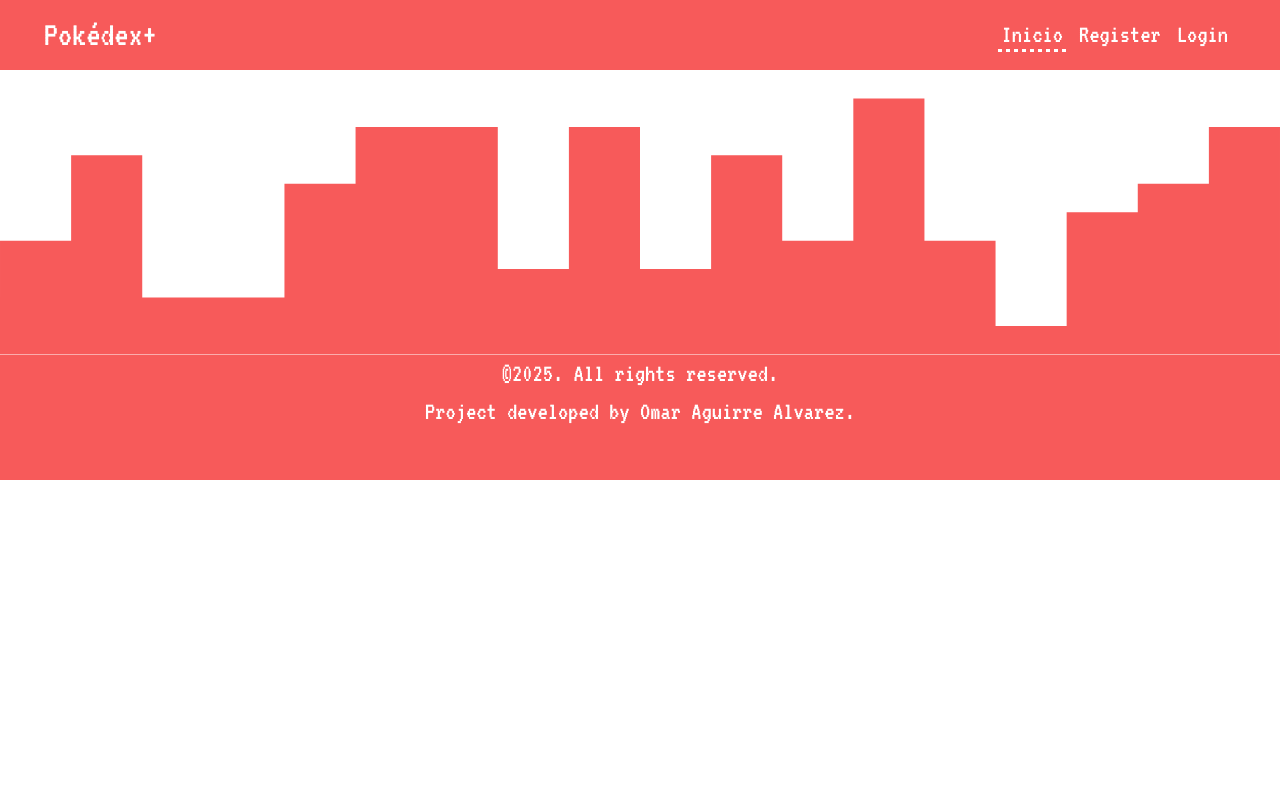
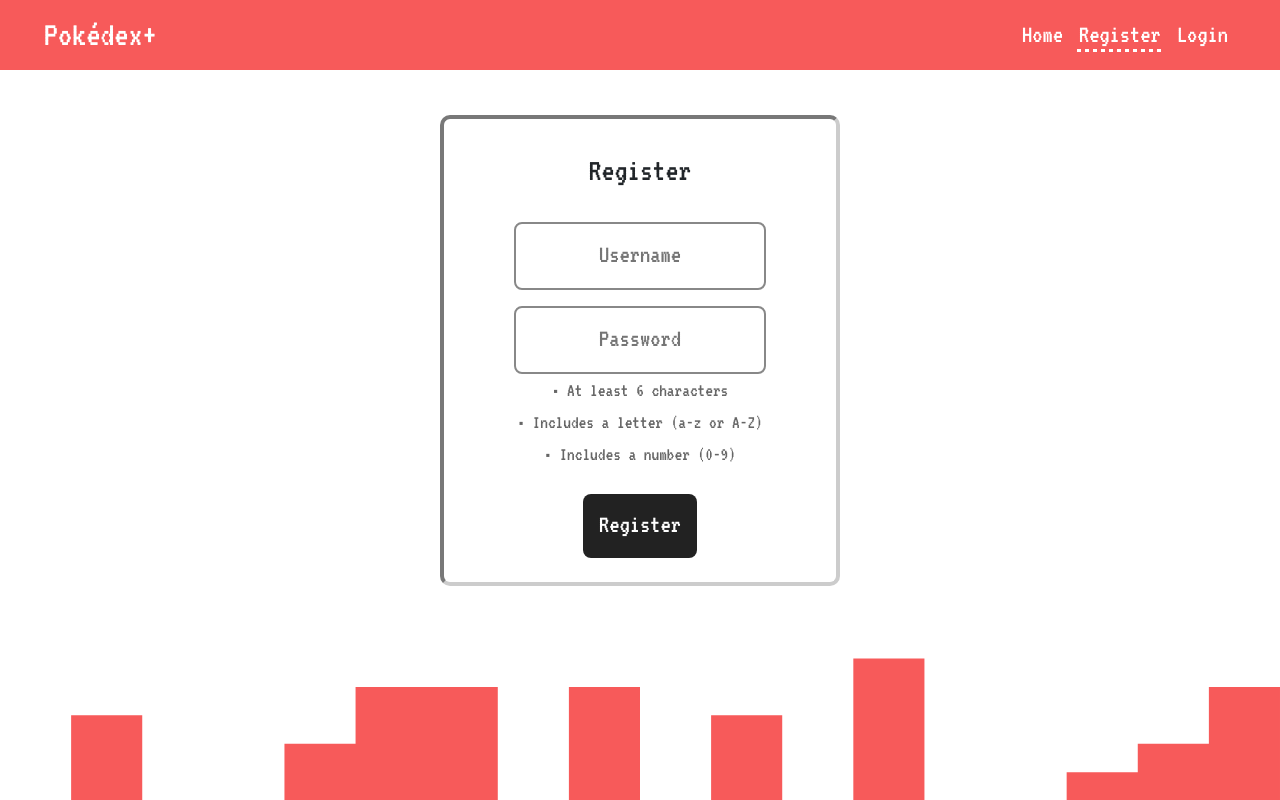
Before and after one commit to GoldenGladier/poke-dex-plus-frontend, a Vue app: page /auth/register in a window 1280 px wide. Shown: the top 800 px of the page. Built offline with nearby package versions, Linux system fonts and the light colour scheme.

Commit message:
feature - Login, register, and logout functionality was added

```diff
--- a/src/components/Header.vue
+++ b/src/components/Header.vue
@@ -20,14 +20,21 @@
       <div class="collapse navbar-collapse" id="navbarNav">
         <ul class="navbar-nav ms-auto">
           <li class="nav-item">
-            <a class="nav-link active" aria-current="page" href="#">Inicio</a>
+            <router-link class="nav-link" to="/" active-class="active">Home</router-link>
           </li>
-          <li class="nav-item">
-            <a class="nav-link" href="#">Register</a>
-          </li>
-          <li class="nav-item">
-            <a class="nav-link" href="#">Login</a>
-          </li>
+          <template v-if="!isAuthenticated">
+            <li class="nav-item">
+              <router-link class="nav-link" to="/auth/register" active-class="active">Register</router-link>
+            </li>
+            <li class="nav-item">
+              <router-link class="nav-link" to="/auth/login" active-class="active">Login</router-link>
+            </li>
+          </template>
+          <template v-else>
+            <li class="nav-item">
+              <a class="nav-link" href="#" @click.prevent="logout">Log out</a>
+            </li>
+          </template>
         </ul>
       </div>
     </div>
@@ -35,7 +42,12 @@
 </template>
 
 <script setup>
+import { useStore } from 'vuex';
+import { computed } from 'vue';
 import { ref, onMounted, onBeforeUnmount } from "vue";
+
+const store = useStore();
+const isAuthenticated = computed(() => store.getters['auth/isAuthenticated']);
 
 const isScrolled = ref(false);
 const handleScroll = () => {
@@ -49,6 +61,11 @@ onMounted(() => {
 onBeforeUnmount(() => {
   window.removeEventListener("scroll", handleScroll);
 });
+
+const logout = () => {
+  store.dispatch('auth/logout');
+  router.push('/');
+};
 </script>
 
 <style scoped>
--- a/src/components/pokedex/Pokedex.vue
+++ b/src/components/pokedex/Pokedex.vue
@@ -21,12 +21,12 @@
 </style>
 
 <script setup>
-import Searcher from "./Searcher.vue";
-import PokemonBasicInfo from "./PokemonBasicInfo.vue";
+import Searcher from "@/components/Pokedex/Searcher.vue";
+import PokemonBasicInfo from "@/components/pokedex/PokemonBasicInfo.vue";
 import { ref } from "vue";
 
 const pokemonQuery = ref("");
-const selectedPokemon = ref(null);
+const selectedPokemon = ref({});
 
 const searchPokemon = (query) => {
   console.log("Searching for:", query);
--- a/src/components/pokedex/PokemonBasicInfo.vue
+++ b/src/components/pokedex/PokemonBasicInfo.vue
@@ -14,7 +14,7 @@
         />
       </div>
     </div>
-    <div class="pokemon-details" v-if="pokemon">
+    <div class="pokemon-details" v-if="pokemon && Object.keys(pokemon).length">
       <h2 class="pokemon-name">
         #{{ pokemon.id }} | {{ capitalize(pokemon.name) }}
       </h2>
--- a/src/router/index.js
+++ b/src/router/index.js
@@ -5,6 +5,16 @@ const routes = [
     path: "/",
     name: "Home",
     component: () => import("../views/Home.vue"),
+  },
+  {
+    path: "/auth/register",
+    name: "Register",
+    component: () => import("../views/Register.vue"),
+  },
+  {
+    path: "/auth/login",
+    name: "Login",
+    component: () => import("../views/Login.vue"),
   },
 ];
 
--- /dev/null
+++ b/src/services/authService.js
@@ -0,0 +1,19 @@
+import axios from "./axios";
+
+const API_URL = "/auth";
+
+export const register = async (username, password) => {
+  const response = await axios.post(`${API_URL}/register`, {
+    username,
+    password,
+  });
+  return response.data.token;
+};
+
+export const login = async (username, password) => {
+  const response = await axios.post(`${API_URL}/login`, {
+    username,
+    password,
+  });
+  return response.data.token;
+};
--- /dev/null
+++ b/src/services/axios.js
@@ -0,0 +1,16 @@
+import axios from "axios";
+
+const instance = axios.create({
+  baseURL: "http://localhost:8080",
+});
+
+// Interceptor para agregar el token
+instance.interceptors.request.use((config) => {
+  const token = localStorage.getItem("token");
+  if (token) {
+    config.headers.Authorization = `Bearer ${token}`;
+  }
+  return config;
+});
+
+export default instance;
--- a/src/store/index.js
+++ b/src/store/index.js
@@ -1,4 +1,5 @@
 import { createStore } from "vuex";
+import auth from "./modules/auth";
 
 export default createStore({
   state: {
@@ -6,5 +7,7 @@ export default createStore({
   },
   mutations: {},
   actions: {},
-  modules: {},
+  modules: {
+    auth,
+  },
 });
--- /dev/null
+++ b/src/store/modules/auth.js
@@ -0,0 +1,33 @@
+const state = {
+  token: localStorage.getItem("token") || null,
+};
+
+const mutations = {
+  SET_TOKEN(state, token) {
+    state.token = token;
+  },
+};
+
+const actions = {
+  saveToken({ commit }, token) {
+    localStorage.setItem("token", token);
+    commit("SET_TOKEN", token);
+  },
+  logout({ commit }) {
+    localStorage.removeItem("token");
+    commit("SET_TOKEN", null);
+  },
+};
+
+const getters = {
+  isAuthenticated: (state) => !!state.token,
+  getToken: (state) => state.token,
+};
+
+export default {
+  namespaced: true,
+  state,
+  mutations,
+  actions,
+  getters,
+};
--- /dev/null
+++ b/src/views/Login.vue
@@ -0,0 +1,108 @@
+<template>
+  <section class="login">
+    <div class="login-form pokedex-screen">
+      <h2>Login</h2>
+      <form @submit.prevent="login">
+        <input
+          v-model="username"
+          placeholder="Username"
+          required
+          class="pokedex-input"
+        />
+        <input
+          v-model="password"
+          type="password"
+          placeholder="Password"
+          required
+          class="pokedex-input"
+        />
+        <div class="row">
+          <div class="cols-12">
+            <button type="submit" class="pokedex-button">Login</button>
+          </div>
+        </div>
+      </form>
+      <p v-if="errorMessage" class="error">{{ errorMessage }}</p>
+    </div>
+  </section>
+</template>
+
+<script setup>
+import { ref } from "vue";
+import { useRouter } from "vue-router";
+import { useStore } from "vuex";
+import { login as loginUser } from "@/services/authService";
+
+const username = ref("");
+const password = ref("");
+const errorMessage = ref("");
+
+const router = useRouter();
+const store = useStore();
+
+const login = async () => {
+  try {
+    const token = await loginUser(username.value, password.value);
+    await store.dispatch("auth/saveToken", token);
+    router.push("/");
+  } catch (error) {
+    console.error("Login error: ", error);
+    if (error.response?.status === 401) {
+      errorMessage.value = "Invalid username or password";
+    } else {
+      errorMessage.value = "Something went wrong";
+    }
+  }
+};
+</script>
+
+<style scoped>
+.login {
+  min-height: 70vh;
+  display: flex;
+  justify-content: center;
+  align-items: center;
+}
+.login-form {
+  max-width: 400px;
+  margin: auto;
+}
+.pokedex-screen {
+  background-color: #fff;
+  padding: 1.5rem;
+  padding-top: 2rem;
+  margin: 0;
+  border: 4px inset #ccc;
+  border-radius: 10px;
+  display: flex;
+  gap: 1rem;
+  flex-direction: column;
+  align-items: stretch;
+  width: 100%;
+  position: relative;
+  overflow: hidden;
+}
+.pokedex-input {
+  text-align: center;
+  padding: 0.8rem 1rem;
+  margin: 0.5rem 0;
+  border-radius: 8px;
+  border: 2px solid #888;
+  outline: none;
+}
+.pokedex-button {
+  background-color: #222;
+  color: white;
+  padding: 0.8rem 1rem;
+  margin-top: 0.5rem;
+  font-weight: bold;
+  border: none;
+  border-radius: 8px;
+  cursor: pointer;
+  transition: background-color 0.3s ease;
+}
+.error {
+  color: red;
+  margin-top: 10px;
+}
+</style>
--- /dev/null
+++ b/src/views/Register.vue
@@ -0,0 +1,159 @@
+<template>
+  <section class="register">
+    <div class="register-form pokedex-screen">
+      <h2>Register</h2>
+      <form @submit.prevent="register">
+        <input
+          v-model="username"
+          placeholder="Username"
+          required
+          class="pokedex-input"
+        />
+        <input
+          v-model="password"
+          type="password"
+          placeholder="Password"
+          required
+          class="pokedex-input"
+        />
+        <div class="password-hints">
+          <p :class="{ valid: passwordValid.minLength }">
+            • At least 6 characters
+          </p>
+          <p :class="{ valid: passwordValid.hasLetter }">
+            • Includes a letter (a-z or A-Z)
+          </p>
+          <p :class="{ valid: passwordValid.hasNumber }">
+            • Includes a number (0-9)
+          </p>
+        </div>
+        <button type="submit" class="pokedex-button">Register</button>
+      </form>
+      <p v-if="errorMessage" class="error">{{ errorMessage }}</p>
+    </div>
+  </section>
+</template>
+
+<script setup>
+import { ref } from "vue";
+import axios from "@/services/axios"; // lo crearemos ahora
+import { useRouter } from "vue-router";
+import { useStore } from "vuex";
+import { computed } from "vue";
+
+import { register as registerUser } from "@/services/authService.js";
+
+const username = ref("");
+const password = ref("");
+const errorMessage = ref("");
+
+const router = useRouter();
+const store = useStore();
+
+const register = async () => {
+  if (!isPasswordValid(password.value)) {
+    errorMessage.value =
+      "Password must be at least 6 characters long and include letters and numbers.";
+    return;
+  }
+
+  try {
+    const token = await registerUser(username.value, password.value);
+    await store.dispatch("auth/saveToken", token);
+    router.push("/");
+  } catch (error) {
+    console.error("Register error: ", error);
+    if (error.response && error.response.status === 409) {
+      errorMessage.value = error.response.data.message;
+    } else {
+      errorMessage.value = "Something went wrong";
+    }
+  }
+};
+
+const isPasswordValid = (password) => {
+  const minLength = password.length >= 6;
+  const hasLetter = /[a-zA-Z]/.test(password);
+  const hasNumber = /\d/.test(password);
+  return minLength && hasLetter && hasNumber;
+};
+
+const passwordValid = computed(() => {
+  const pass = password.value;
+  return {
+    minLength: pass.length >= 6,
+    hasLetter: /[a-zA-Z]/.test(pass),
+    hasNumber: /\d/.test(pass),
+  };
+});
+</script>
+
+<style scoped>
+.register {
+  min-height: 70vh;
+  display: flex;
+  justify-content: center;
+  align-items: center;
+}
+.register-form {
+  max-width: 400px;
+  margin: auto;
+}
+.pokedex-screen {
+  background-color: #fff;
+  padding: 1.5rem;
+  padding-top: 2rem;
+  margin: 0;
+  border: 4px inset #ccc;
+  border-radius: 10px;
+  display: flex;
+  gap: 1rem;
+  flex-direction: column;
+  align-items: stretch;
+  width: 100%;
+  position: relative;
+  overflow: hidden;
+}
+
+.pokedex-input {
+  text-align: center;
+  padding: 0.8rem 1rem;
+  margin: 0.5rem 0;
+  /* font-size: 2rem; */
+  border-radius: 8px;
+  border: 2px solid #888;
+  outline: none;
+}
+
+.pokedex-button {
+  background-color: #222;
+  color: white;
+  padding: 0.8rem 1rem;
+  margin-top: 0.5rem;
+  font-weight: bold;
+  border: none;
+  border-radius: 8px;
+  cursor: pointer;
+  transition: background-color 0.3s ease;
+}
+.password-hints {
+  font-size: 1.2rem;
+  color: #666;
+  margin-top: -0.5rem;
+  margin-bottom: 1rem;
+}
+
+.password-hints p {
+  margin: 0.2rem 0;
+}
+
+.password-hints p.valid {
+  color: green;
+  font-weight: bold;
+}
+
+.error {
+  color: red;
+  margin-top: 10px;
+}
+</style>
```
